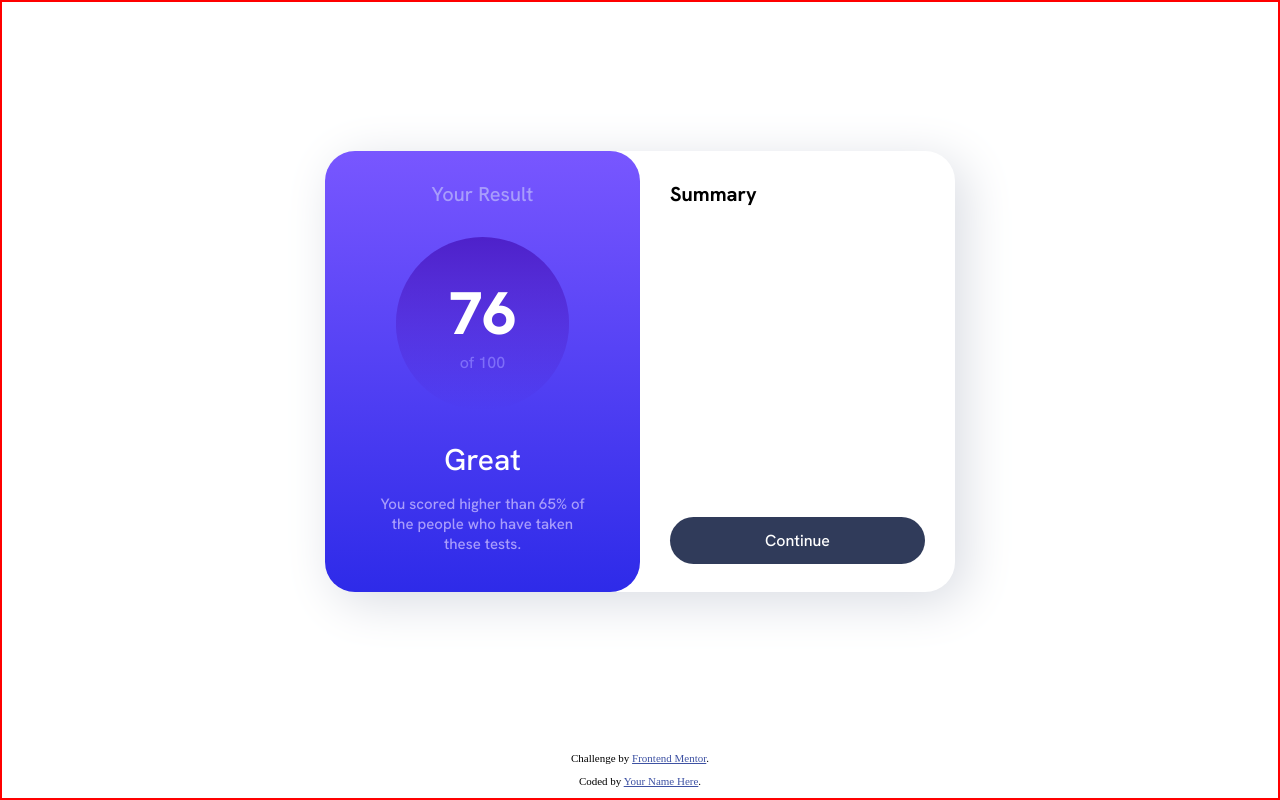
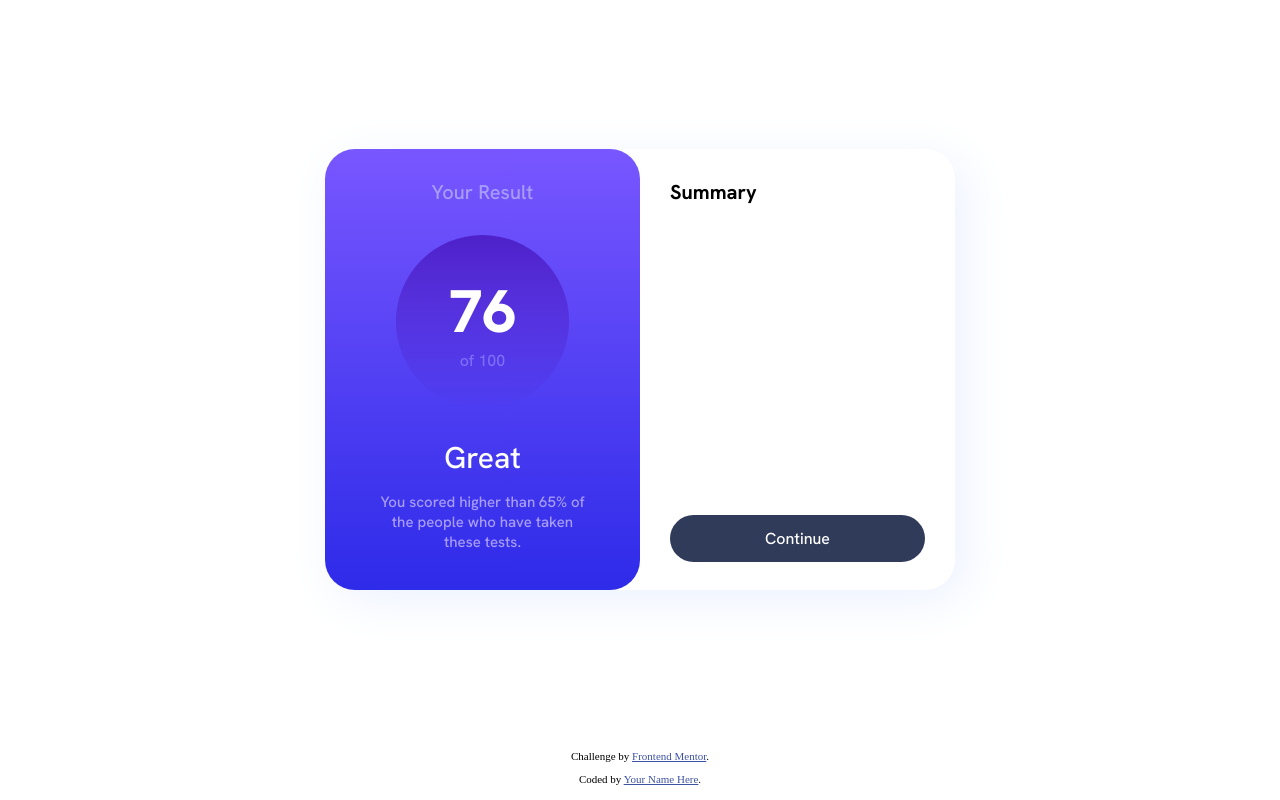
Before and after one commit to DaniSuarezG/FrontendMentor-ResultsSummaryComponent, a plain HTML site: page index.html in a window 1280 px wide. Drawn offline with Linux system fonts and the light colour scheme.

Commit message:
Shadow & body border

```diff
--- a/style.css
+++ b/style.css
@@ -1,5 +1,4 @@
 body {
-  border: 2px solid red;
   margin: 0;
   min-height: 99.5vh;
   display: flex;
@@ -18,7 +17,7 @@ body {
   margin-top: auto;
   /* box-sizing: border-box; */
   font-family: 'Hanken Grotesk', sans-serif;
-  box-shadow: 10px 10px 50px 0px #d9dce3;
+  box-shadow: 10px 10px 50px 0px hsl(221, 100%, 96%);
 }
 
 #result {
```
